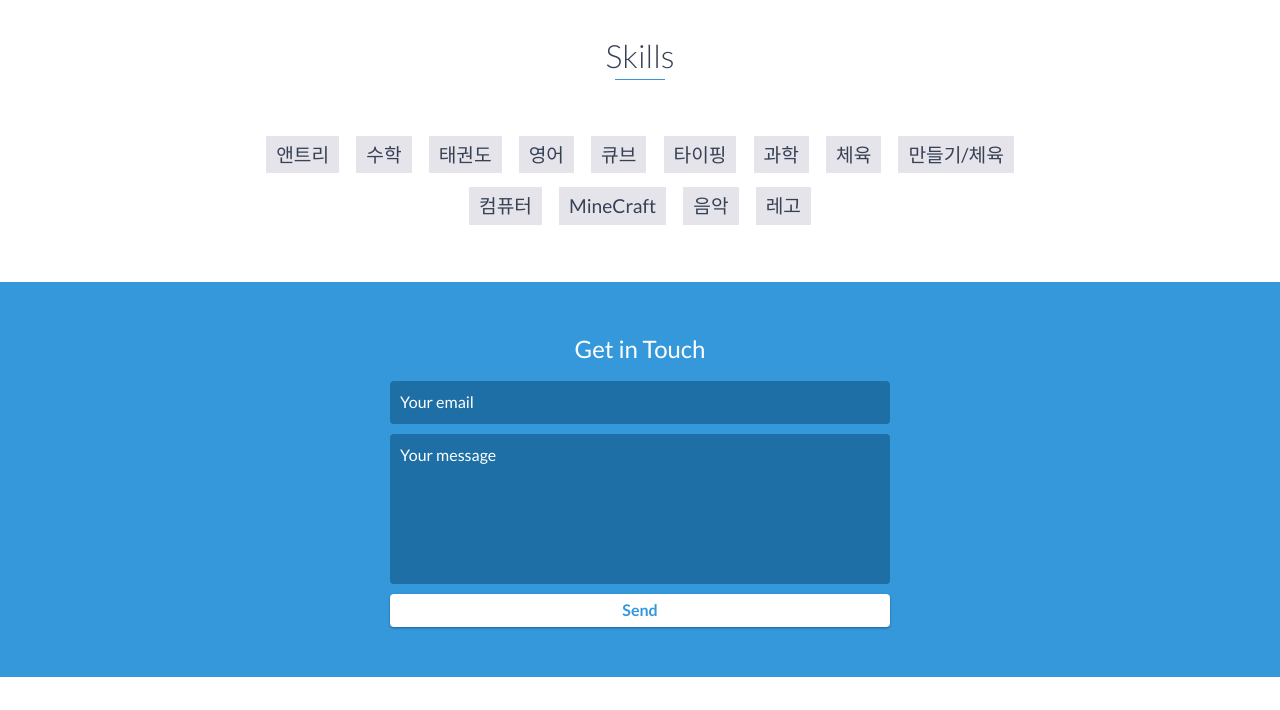
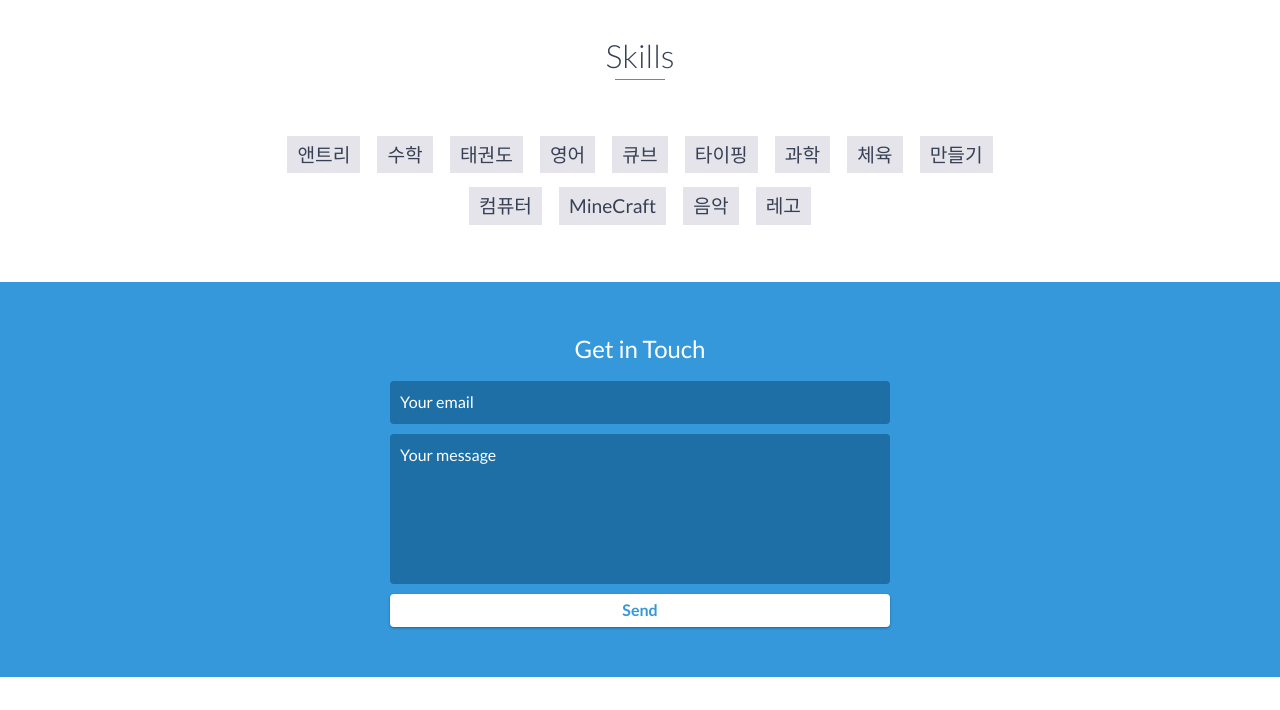
Before and after one commit to Kimminsungo/Kimminsungo.Github.io, a website: page index.html in a window 1280 px wide. Shown: the part 3360-4070 px from the top of the page. Drawn offline with nearby package versions, Linux system fonts and the light colour scheme.

Commit message:
change the the the

```diff
--- a/index.html
+++ b/index.html
@@ -207,7 +207,7 @@
             <li>타이핑</li>
             <li>과학</li>
             <li>체육</li>
-            <li>만들기/체육</li>
+            <li>만들기</li>
             <li>컴퓨터</li>
             <li>MineCraft</li>
             <li>음악</li>
```
